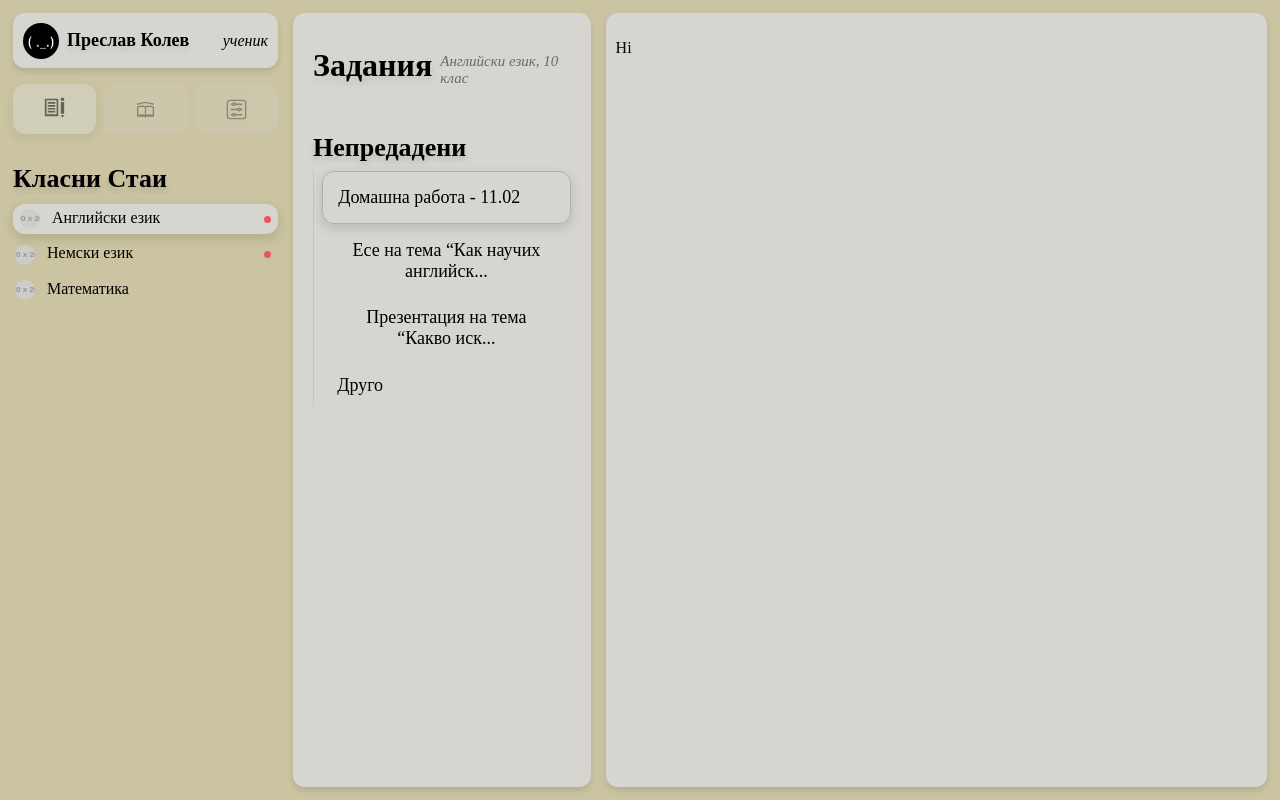
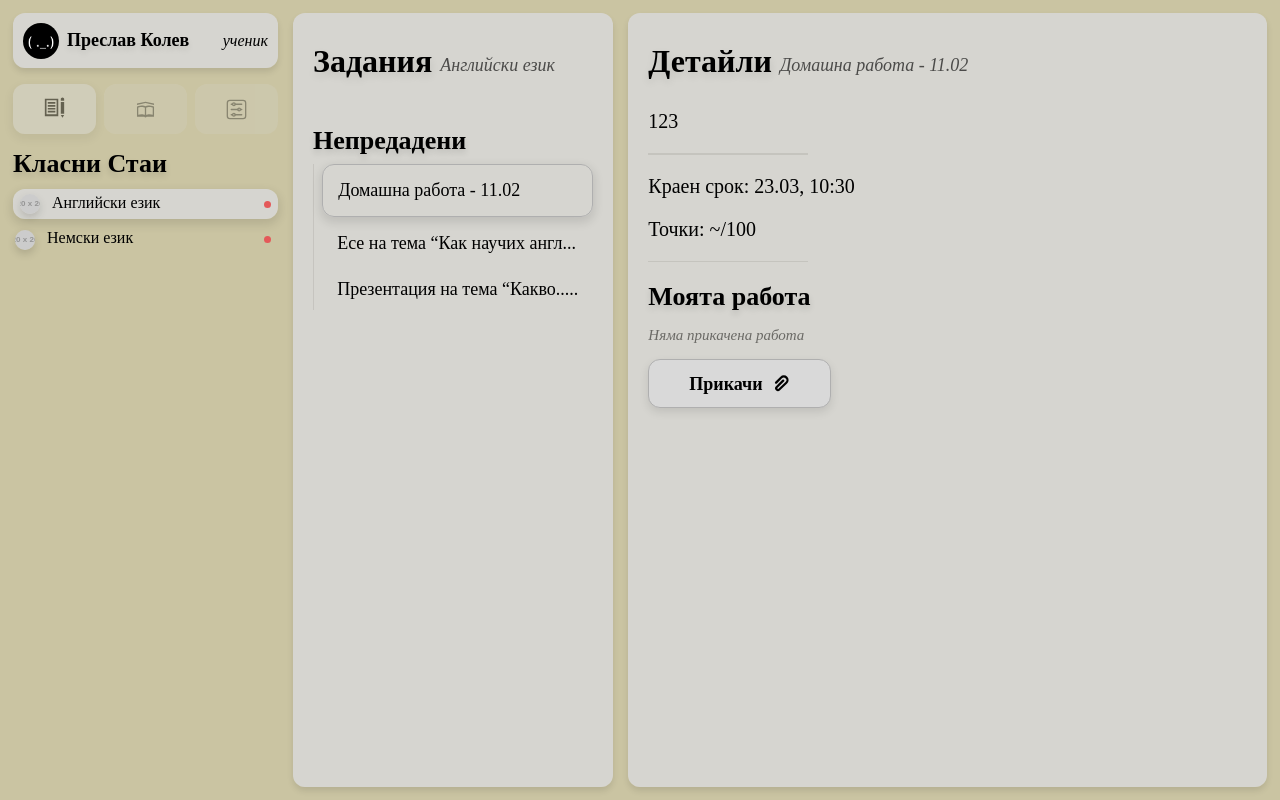
Before and after one commit to Asterix-Tech-Academy/astrix-classwork-frontend, a React (Vite) app: page / in a window 1280 px wide. Both pictures are taken after a click on the button "Домашна работа - 11.02". Built offline with nearby package versions, Linux system fonts and the light colour scheme; a web font is replaced by a local one.

Commit message:
added stuff

```diff
--- a/src/App.jsx
+++ b/src/App.jsx
@@ -4,16 +4,19 @@ import ClassroomsPanel from './components/ClassroomsPanel/ClassroomsPanel';
 import NavMenu from './components/NavMenu/NavMenu';
 import ProfilePanel from './components/ProfilePanel/ProfilePanel';
 import Assignments from './components/Assignments/Assignments';
+import AssignmentDetails from './components/Assignments/AssignmentDetails';
 
 function App() {
   const [activeTab, setActiveTab] = useState('tasks');
+  const [selectedAssignment, setSelectedAssignment] = useState(null);
+  const [selectedClassroom, setSelectedClassroom] = useState(null);
 
   const renderSidebarContent = () => {
     switch (activeTab) {
       case 'tasks':
-        return <ClassroomsPanel />;
+        return <ClassroomsPanel setSelectedClassroom={setSelectedClassroom} />;
       case 'grades':
-        return <ClassroomsPanel />;
+        return <ClassroomsPanel setSelectedClassroom={setSelectedClassroom} />;
       case 'settings':
         return <p>Settings Panel</p>;
       default:
@@ -39,11 +42,14 @@ function App() {
 
       <main className="content">
         <section className="content-left panel">
-          <Assignments selectedClassroom="Английски език, 10 клас" />
+          <Assignments
+            selectedClassroom={selectedClassroom || "Няма избрана класна стая"}
+            setSelectedAssignment={setSelectedAssignment}
+          />
         </section>
 
         <section className="content-right panel">
-          <p>Hi</p>
+          <AssignmentDetails assignment={selectedAssignment} />
         </section>
       </main>
     </div>
--- /dev/null
+++ b/src/backend/truncateString.js
@@ -0,0 +1,16 @@
+export const truncateString = (str, maxLength) => {
+  if (typeof maxLength === 'string' && maxLength.endsWith('cnt')) {
+    const percentage = parseFloat(maxLength); // Get the numeric part
+    maxLength = calcTruncateWinWidth(percentage); // Convert svw to pixels
+  }
+
+  if (str.length > maxLength) {
+    return str.slice(0, maxLength) + '...';
+  }
+  return str;
+};
+
+export const calcTruncateWinWidth = (value) => {
+  const viewportWidth = window.innerWidth; // Get the width of the viewport
+  return Math.floor((value / 100) * viewportWidth); // Calculate the pixel value
+};
--- /dev/null
+++ b/src/components/Assignments/AssignmentDetails.jsx
@@ -0,0 +1,44 @@
+import Button from "../Button/Button";
+
+function AssignmentDetails({assignment}) {
+
+  if (!assignment) {
+    return (
+      <div id="assignment-details">
+        <div id="assignments-header">
+          <h1>Детайли</h1>
+          <p className="smallText">Няма избрано задание</p>
+        </div>
+
+        <p>За да видите детайлите, трябва да избереш задание.</p>
+      </div>
+    );
+  }
+
+  return (
+    <div id="assignment-details">
+      <div id="assignments-header">
+        <h1>Детайли</h1>
+        <p className='smallText'>{assignment.title}</p>
+      </div>
+
+      <p>{assignment.description || "Няма описание"}</p>
+
+      <div className="horizontal-line"></div>
+
+      <div id="assignmentResult">
+        <p>Краен срок: {assignment.dueDate} </p>
+        <p>Точки: {assignment.userPoints || "~"}/{assignment.maxPoints}</p>
+      </div>
+
+      <div className="horizontal-line"></div>
+      <div id="myWork">
+        <h2>Моята работа</h2>
+        <p className="smallText">Няма прикачена работа</p>
+        <Button content={ <div> Прикачи <svg xmlns="http://www.w3.org/2000/svg" width="12" height="12" viewBox="0 0 12 12"><path fill="currentColor" d="M8.977 2.806a1.69 1.69 0 0 0-2.304.082L3.28 6.28a.75.75 0 1 1-1.06-1.06l3.392-3.392a3.192 3.192 0 1 1 4.458 4.569l-4.724 4.496A1.923 1.923 0 0 1 2.66 8.14l4.243-4.244a.75.75 0 1 1 1.06 1.061l-4.24 4.244a.423.423 0 0 0 .59.605L9.035 5.31a1.69 1.69 0 0 0-.058-2.504"/></svg> </div> }/>
+      </div>
+    </div>
+  );
+}
+
+export default AssignmentDetails;
--- a/src/components/Assignments/Assignments.css
+++ b/src/components/Assignments/Assignments.css
@@ -1,4 +1,4 @@
-#assignments {
+#assignments, #assignment-details {
   padding: 10px;
 }
 #assignments .button {
@@ -12,6 +12,8 @@
   font-weight: 500;
 
   background-color: transparent;
+
+  transition: padding 0.1s ease;
 }
 
 #assignments .button:hover {
@@ -33,7 +35,9 @@
 }
 
 #assignments-header .smallText {
-  transform: translateY(5px);
+  font-size: 18px;
+  color: hsla(0, 0%, 0%, .65);
+  transform: translateY(0.22rem);
 }
 
 #not-submitted {
@@ -55,3 +59,29 @@
   width: 100%;
   gap: 0.35rem;
 }
+
+p {
+  font-size: 20px;
+}
+
+#assignment-details .horizontal-line {
+  margin: 20px 0;
+  width: 10rem;
+}
+
+#myWork .button {
+  padding: 12px 40px;
+  box-shadow: 0 4px 10px rgba(0, 0, 0, 0.1);
+
+  background-color: #D9D9D9;
+  font-size: 18px;
+  font-weight: 600;
+}
+
+#myWork .button svg {
+  width: 18px;
+  height: 18px;
+  opacity: 1;
+  transform: translateY(2px);
+  margin-left: 5px;
+}
--- a/src/components/Assignments/Assignments.jsx
+++ b/src/components/Assignments/Assignments.jsx
@@ -1,12 +1,52 @@
+import { useEffect, useState } from 'react';
 import Button from '../Button/Button';
 import './Assignments.css';
+import { calcTruncateWinWidth, truncateString } from '../../backend/truncateString';
 
-function Assignments({ selectedClassroom }) {
+function Assignments({ selectedClassroom, setSelectedAssignment }) {
+  const [activeAssignment, setActiveAssignment] = useState(null);
+  const [truncatedAssignments, setTruncatedAssignments] = useState([]);
+  const assignments = selectedClassroom?.assignments || [];
+
+  useEffect(() => {
+    // Update truncated assignments when assignments change
+    updateTruncateAssignments(assignments);
+
+    // Reset active and selected assignments
+    setActiveAssignment(null);
+    setSelectedAssignment(null);
+  }, [assignments, setSelectedAssignment]);
+
+  useEffect(() => {
+    const handleResize = () => {
+      updateTruncateAssignments(assignments);
+    };
+
+    window.addEventListener('resize', handleResize);
+
+    return () => {
+      window.removeEventListener('resize', handleResize);
+    };
+  }, [assignments]);
+
+  const updateTruncateAssignments = (assignments) => {
+    const updatedAssignments = assignments.map(ass => ({
+      ...ass,
+      truncTitle: truncateString(ass.title, "2.2cnt"), // Create a new property for truncated title
+    }));
+    setTruncatedAssignments(updatedAssignments); // Update state with new assignments
+  };
+
+  const handleClick = (id) => {
+    setActiveAssignment(id);
+    setSelectedAssignment(truncatedAssignments.find(assignment => assignment.id === id));
+  };
+
   return (
     <div id="assignments">
       <div id="assignments-header">
         <h1>Задания</h1>
-        <p className='smallText'>{selectedClassroom}</p>
+        <p className='smallText'>{selectedClassroom.title || "Няма избрана класна стая"}</p>
       </div>
 
       <br />
@@ -17,10 +57,14 @@ function Assignments({ selectedClassroom }) {
         <div className='horizontal-layout'>
           <div className="vertical-line"></div>
           <div className='assignments-list'>
-            <Button content='Домашна работа - 11.02' active={true} />
-            <Button content='Есе на тема “Как научих английск...' />
-            <Button content='Презентация на тема “Какво иск...' />
-            <Button content='Друго' />
+            {truncatedAssignments.map((assignment) => (
+              <Button
+                key={assignment.id}
+                content={assignment.truncTitle}
+                active={activeAssignment === assignment.id}
+                onClick={() => handleClick(assignment.id)}
+              />
+            ))}
           </div>
         </div>
       </div>
--- a/src/components/Button/Button.css
+++ b/src/components/Button/Button.css
@@ -11,12 +11,15 @@
   justify-content: center;
 
   background-color: rgb(217, 217, 217, 0.35);
+
   padding: 10px 15px;
   width: auto;
 
   cursor: pointer;
 
   transition: background-color 0.1s ease;
+
+  white-space: nowrap;
 
   animation: slideDownFadeIn 0.5s cubic-bezier(0.165, 0.84, 0.44, 1) forwards;
   opacity: 0.5;
--- a/src/components/ClassroomsPanel/ClassroomsPanel.css
+++ b/src/components/ClassroomsPanel/ClassroomsPanel.css
@@ -4,7 +4,7 @@
   align-items: flex-start;
   justify-content: center;
 
-  margin-top: 30px;
+  margin-top: 15px;
   gap: 10px;
 }
 
@@ -49,6 +49,10 @@
   width: 100%;
 }
 
+.classroom img {
+  box-shadow: 0 4px 8px rgba(0, 0, 0, 0.15);
+}
+
 .notifyIndicator.active {
   background-color: #E45959;
 }
--- a/src/components/ClassroomsPanel/ClassroomsPanel.jsx
+++ b/src/components/ClassroomsPanel/ClassroomsPanel.jsx
@@ -2,23 +2,35 @@ import React, { useState, useEffect } from 'react';
 import Button from '../Button/Button';
 import './ClassroomsPanel.css';
 
-function ClassroomsPanel() {
+function ClassroomsPanel({ setSelectedClassroom }) {
   const [activeClassroom, setActiveClassroom] = useState(null);
 
   const classrooms = [
-    { id: 0, content: <div className='classroom'><div><img src='https://fakeimg.pl/20x20?text=EN'/> Английски език</div> <div className='notifyIndicator active'></div></div> },
-    { id: 1, content: <div className='classroom'><div><img src='https://fakeimg.pl/20x20?text=DT'/> Немски език</div> <div className='notifyIndicator active'></div></div> },
-    { id: 2, content: <div className='classroom'><div><img src='https://fakeimg.pl/20x20?text=MATH'/> Математика </div> <div className='notifyIndicator'></div></div> },
-  ]
+    { id: 0, content: <div className='classroom'><div><img src='https://fakeimg.pl/20x20?text=EN'/> Английски език</div> <div className='notifyIndicator active'></div></div>,
+      title: "Английски език",
+      assignments: [
+      { id: 0, title: 'Домашна работа - 11.02', description: "123", dueDate: "23.03, 10:30", maxPoints: "100", userPoints: ""},
+      { id: 1, title: 'Есе на тема “Как научих англиasdasdasdasdasdsadasFasfg artaegйск...' },
+      { id: 2, title:  'Презентация на тема “Какво...'},
+    ]},
+    { id: 1, content: <div className='classroom'><div><img src='https://fakeimg.pl/20x20?text=EN'/> Немски език</div> <div className='notifyIndicator active'></div></div>,
+      title: "Немски език",
+      assignments: [
+      { id: 0, title: 'Домашна работа - 21.02', description: "Преведете текста на стр. 69. Направете упражнения 1 - 5 след текста.", dueDate: "21.03, 23:59", maxPoints: "100", userPoints: ""},
+      { id: 1, title: 'Тест' , description: "Предайте теста 5 минути преди края на часа!", dueDate: "Today, 11:55", maxPoints: "50", userPoints: ""},
+    ]},
+  ];
 
   useEffect(() => {
     if (classrooms && classrooms.length > 0) {
-      setActiveClassroom(classrooms[0].id);
+      setActiveClassroom(classrooms[0]);
+      setSelectedClassroom(classrooms[0]);
     }
-  }, []);
+  }, [setSelectedClassroom]);
 
-  const handleClick = (id) => {
-    setActiveClassroom(id);
+  const handleClick = (classroom) => {
+    setActiveClassroom(classroom);
+    setSelectedClassroom(classroom);
   };
 
   return (
@@ -29,8 +41,8 @@ function ClassroomsPanel() {
           <Button
             key={classroom.id}
             content={classroom.content}
-            active={activeClassroom === classroom.id}
-            onClick={() => handleClick(classroom.id)}
+            active={activeClassroom && activeClassroom.id === classroom.id}
+            onClick={() => handleClick(classroom)}
           />
         ))}
       </div>
--- a/src/components/ProfilePanel/ProfilePanel.jsx
+++ b/src/components/ProfilePanel/ProfilePanel.jsx
@@ -9,7 +9,7 @@ function ProfilePanel() {
   return (
     <div id="profile" className="panel">
       <div id='profile-panel-left'>
-        <img src={profilePicture} alt={name + "'s profile"} />
+        <img src={pic} alt={name + "'s profile"} />
         <p>{name}</p>
       </div>
       <div id='profile-panel-right'>
--- a/src/index.css
+++ b/src/index.css
@@ -34,6 +34,12 @@ p.smallText {
 
 .vertical-line {
   width: 0.075rem;
+  height: auto;
   background-color: rgb(182, 180, 174, 0.5);
-  height: auto;
 }
+
+.horizontal-line {
+  width: auto;
+  height: 0.1rem;
+  background-color: rgb(182, 180, 174, 0.5);
+}
```
